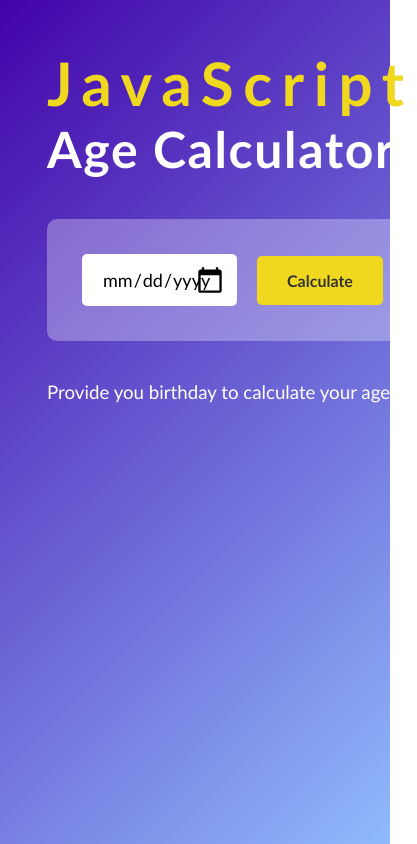
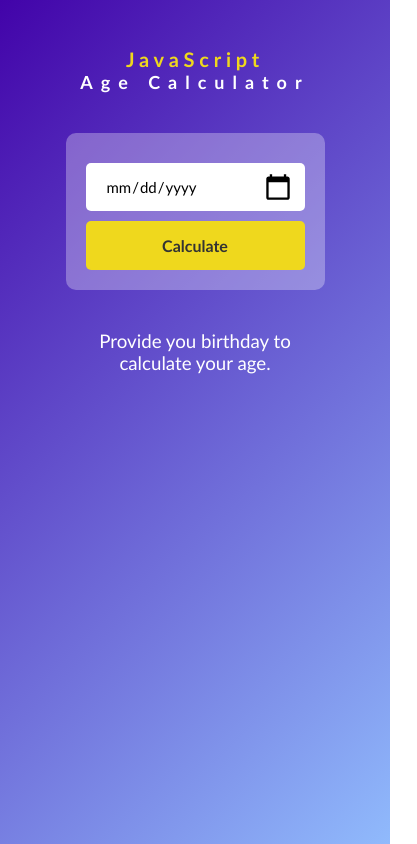
Before and after one commit to rirefat/JavaScript-Age-Calculator, a plain HTML site: page index.html in a window 390 px wide. Shown: the whole page, 417 px wide, since content can reach past the window. Drawn offline with Linux system fonts and the light colour scheme.

Commit message:
done responsive ui design

```diff
--- a/app.js
+++ b/app.js
@@ -1,45 +1,45 @@
 let userInput = document.getElementById("date");
 userInput.max = new Date().toISOString().split("T")[0];
 
-const calculateAge =()=>{
+const calculateAge = () => {
     let birthDate = new Date(userInput.value);
     let d1 = birthDate.getDate();
-    let m1 = birthDate.getMonth()+1;
+    let m1 = birthDate.getMonth() + 1;
     let y1 = birthDate.getFullYear();
 
     let today = new Date();
     let d2 = today.getDate();
-    let m2 = today.getMonth()+1;
+    let m2 = today.getMonth() + 1;
     let y2 = today.getFullYear();
 
     let d3, m3, y3;
-    y3 = y2-y1;
-    if(m2 >= m1){
-        m3 = m2-m1;
+    y3 = y2 - y1;
+    if (m2 >= m1) {
+        m3 = m2 - m1;
     }
-    else{
+    else {
         y3--;
         m3 = 12 + m2 - m1;
     }
 
-    if(d2>=d1){
-        d3 = d2-d1;
+    if (d2 >= d1) {
+        d3 = d2 - d1;
     }
-    else{
+    else {
         m3--;
         d3 = getDaysInMonth(y1, m1) + d2 - d1;
     }
 
-    if(m3 < 0){
+    if (m3 < 0) {
         m3 = 11;
         y3--;
     }
 
-    document.getElementById("age").innerText = `Your age is ${y3>1 ? "Years": y3 ==1 ? "Year," : ""} ${m3} month and ${d3} days.`;
-    console.log(d3, m3, y3)
+    document.getElementById("age").innerText = `Your age is ${y3 > 1 ? `${y3}` + " Years," : y3 == 1 ? `${y3}` + " Year," : ""} ${m3 > 1 ? `${m3}` + " Months," : m3 == 1 ? `${m3}` + " Month," : ""} ${d3 > 1 ? `${d3}` + " Days." : d3 == 1 ? `${d3}` + " Day." : ""}`;
+    console.log(d3, m3, y3);
 }
 
-function getDaysInMonth(year, month){
+function getDaysInMonth(year, month) {
     return new Date(year, month, 0).getDate();
 }
 
--- a/style.scss
+++ b/style.scss
@@ -1,45 +1,91 @@
-*{
+* {
     margin: 0;
     padding: 0;
     box-sizing: border-box;
     font-family: 'Gill Sans', 'Gill Sans MT', Calibri, 'Trebuchet MS', sans-serif;
 }
 
-body{
-    .container{
+body {
+    .container {
         width: 100%;
         min-height: 100vh;
         background: linear-gradient(135deg, #4203a9, #90bafc);
         padding: 10px;
         color: #fff;
 
-        .calculator{
+        .calculator {
             width: 100%;
             max-width: 600px;
             margin-left: 10%;
             margin-top: 10%;
 
-            h1{
+            @media screen and (max-width: 768px) {
+                max-width: 70%;
+                margin: 10% auto;
+            }
+
+            h1 {
                 font-size: 50px;
                 letter-spacing: 0.1rem;
 
-                .js{
+                @media screen and (max-width: 768px) {
+                    text-align: center;
+                }
+
+                @media screen and (max-width: 555px) {
+                    font-size: 30px;
+                    letter-spacing: 0.5rem;
+                }
+
+                @media screen and (max-width: 485px){
+                    font-size: 22px;
+                }
+
+                @media screen and (max-width: 410px){
+                    font-size: 18px;
+                }
+
+
+
+                .js {
                     color: #EFD81D;
                     letter-spacing: 0.6rem;
                     font-size: 60px;
+
+                    @media screen and (max-width: 555px) {
+                        font-size: 35px;
+                        letter-spacing: 0.3rem;
+                    }
+
+                    @media screen and (max-width: 485px){
+                        font-size: 25px;
+                    }
+
+                    @media screen and (max-width: 410px){
+                        font-size: 20px;
+                    }
                 }
             }
 
-            .input-box{
+            .input-box {
                 margin: 40px 0;
                 padding: 35px;
                 border-radius: 10px;
                 background-color: rgba(255, 255, 255, 0.3);
                 display: flex;
                 align-items: center;
-                justify-content: start;
+                justify-content: center;
 
-                input{
+                @media screen and (max-width: 768px) {
+                    justify-content: center;
+                }
+
+                @media screen and (max-width: 555px) {
+                    padding: 20px;
+                    flex-direction: column;
+                }
+
+                input {
                     flex: 1;
                     margin-right: 20px;
                     padding: 14px 20px;
@@ -49,7 +95,13 @@ body{
                     border-radius: 5px;
                     position: relative;
 
-                    &::-webkit-calendar-picker-indicator{
+                    @media screen and (max-width: 555px) {
+                        font-size: 15px;
+                        margin: 10px 5px;
+                        width: 100%;
+                    }
+
+                    &::-webkit-calendar-picker-indicator {
                         position: absolute;
                         top: 0;
                         bottom: 0;
@@ -63,7 +115,7 @@ body{
                     }
                 }
 
-                button{
+                button {
                     background: #EFD81D;
                     border: 0;
                     outline: 0;
@@ -74,14 +126,24 @@ body{
                     color: #333;
                     cursor: pointer;
 
-                    &:hover{
+                    &:hover {
                         background: #f1e26d;
                     }
+
+                    @media screen and (max-width: 555px){
+                        width: 100%;
+                    }
+
+
                 }
             }
 
-            h3{
+            h3 {
                 font-weight: 500;
+
+                @media screen and (max-width: 768px) {
+                    text-align: center;
+                }
             }
         }
     }
```
Also changed, not shown: style.css, 1 other file.
